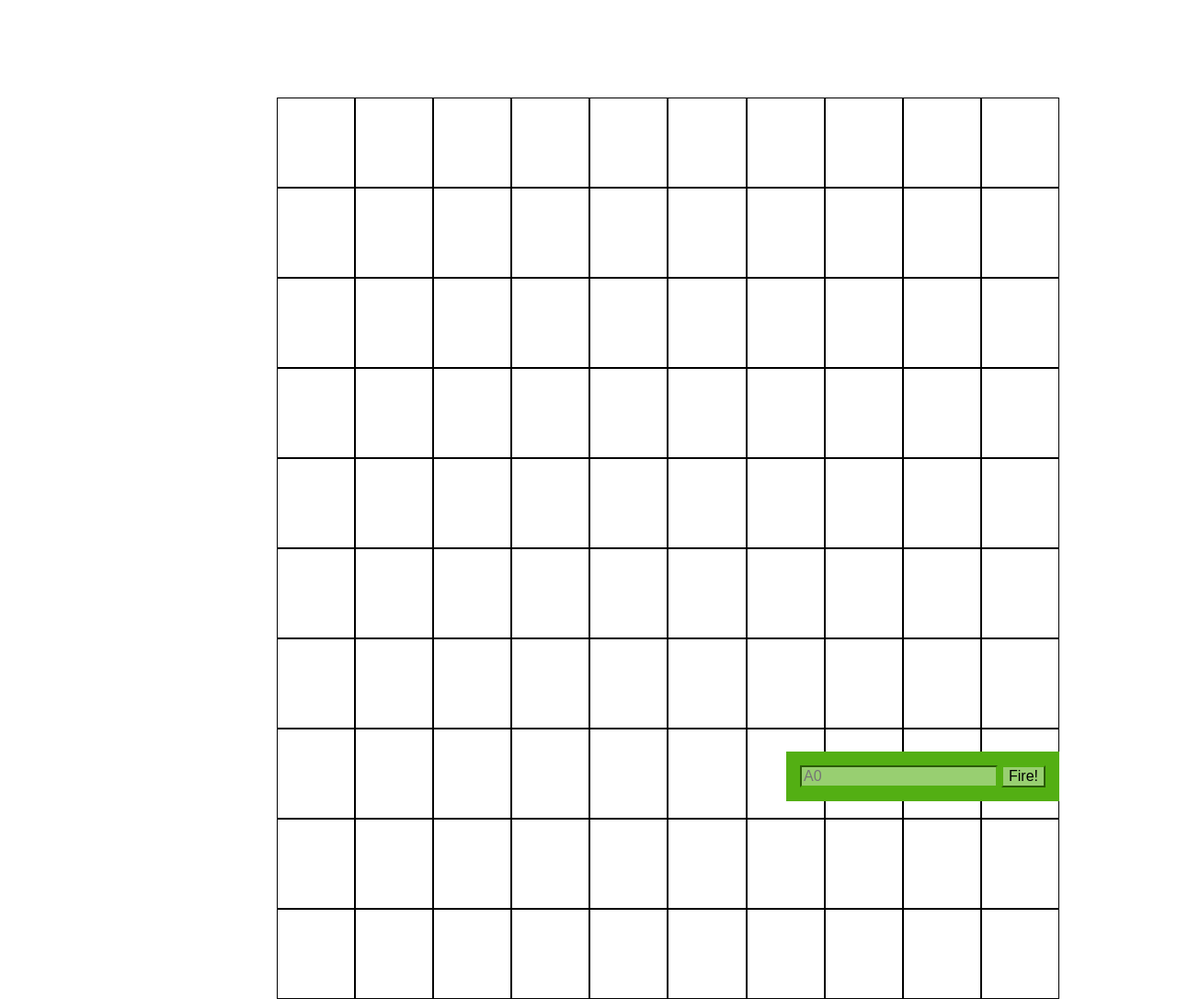
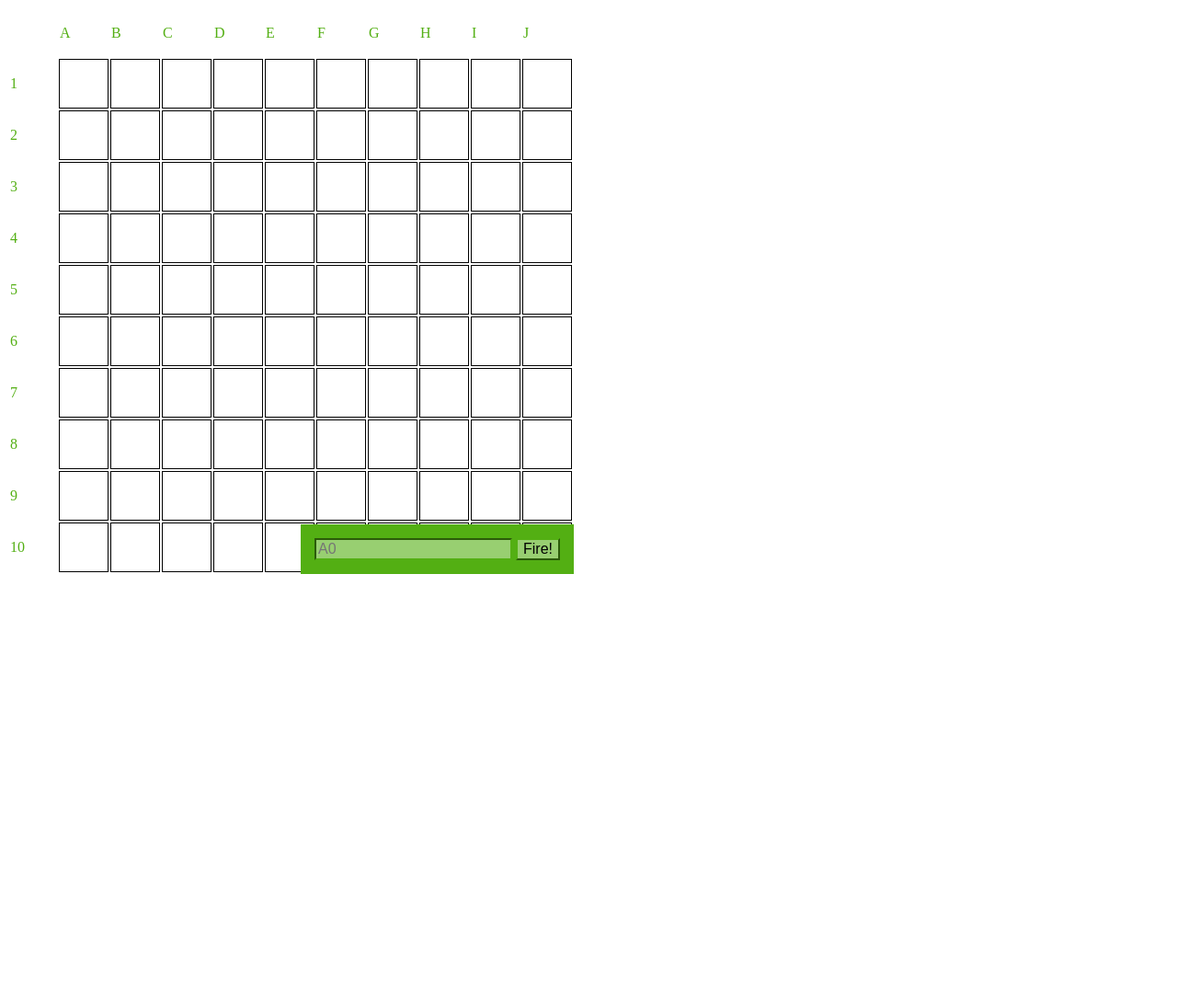
Before and after one commit to Bobtinin/Browser-Battleship, a plain HTML site: page src/index.html in a window 1280 px wide. Shown: the whole page at 92% size. After the commit the page ends 871 px from the top, so only its background shows below. Drawn offline with Linux system fonts and the light colour scheme.

Commit message:
- Replaced table with CSS, new numbers and letters

```diff
--- a/src/index.html
+++ b/src/index.html
@@ -9,7 +9,7 @@
       }
 
       div#board {
-        position: relative;
+        position: absolute;
         width: 1024px;
         height: 863px;
         margin: auto;
@@ -39,64 +39,113 @@
         border-color: rgb(83, 175, 19);
         font-size: 1em;
       }
-      table {
+      table#1 {
         border-spacing: 0px;
         position: absolute;
         left: 173px;
         top: 98px;
       }
       td {
-        width: 94px;
-        height: 94px;
+        width: 50px;
+        height: 50px;
         border: 1px solid #000000;
+      }
+      table tr:first-child td, table tr td:first-child {
+        border: 0px solid white;
       }
   </style>
   </head>
   <body>
     <div id="board">
-       <div id="messageArea"></div>
-       <table>
+       <div id="messageArea"/>
+       <table id="1">
          <tr>
-           <td id="01"></td><td id="02"></td><td id="03"></td><td id="04"></td><td id="05"></td>
-           <td id="06"></td><td id="07"></td><td id="08"></td><td id="09"></td><td id="10"></td>
+           <td id="01"></td><td id="02">A</td><td id="03">B</td><td id="04">C</td><td id="05">D</td>
+           <td id="06">E</td><td id="07">F</td><td id="08">G</td><td id="09">H</td><td id="10">I</td><td id="300">J</td>
          </tr>
          <tr>
-           <td id="11"></td><td id="12"></td><td id="13"></td><td id="14"></td><td id="15"></td>
-           <td id="16"></td><td id="17"></td><td id="18"></td><td id="19"></td><td id="20"></td>
+           <td id="11">1</td><td id="12"></td><td id="13"></td><td id="14"></td><td id="15"></td>
+           <td id="16"></td><td id="17"></td><td id="18"></td><td id="19"></td><td id="20"></td><td id="301"></td>
          </tr>
          <tr>
-           <td id="21"></td><td id="22"></td><td id="23"></td><td id="24"></td><td id="25"></td>
-           <td id="26"></td><td id="27"></td><td id="28"></td><td id="29"></td><td id="30"></td>
+           <td id="21">2</td><td id="22"></td><td id="23"></td><td id="24"></td><td id="25"></td>
+           <td id="26"></td><td id="27"></td><td id="28"></td><td id="29"></td><td id="30"></td><td id="302"></td>
          </tr>
          <tr>
-           <td id="31"></td><td id="32"></td><td id="33"></td><td id="34"></td><td id="35"></td>
-           <td id="36"></td><td id="37"></td><td id="38"></td><td id="39"></td><td id="40"></td>
+           <td id="31">3</td><td id="32"></td><td id="33"></td><td id="34"></td><td id="35"></td>
+           <td id="36"></td><td id="37"></td><td id="38"></td><td id="39"></td><td id="40"></td><td id="303"></td>
          </tr>
          <tr>
-           <td id="41"></td><td id="42"></td><td id="43"></td><td id="44"></td><td id="45"></td>
-           <td id="46"></td><td id="47"></td><td id="48"></td><td id="49"></td><td id="50"></td>
+           <td id="41">4</td><td id="42"></td><td id="43"></td><td id="44"></td><td id="45"></td>
+           <td id="46"></td><td id="47"></td><td id="48"></td><td id="49"></td><td id="50"></td><td id="304"></td>
          </tr>
          <tr>
-           <td id="51"></td><td id="52"></td><td id="53"></td><td id="54"></td><td id="55"></td>
-           <td id="56"></td><td id="57"></td><td id="58"></td><td id="59"></td><td id="60"></td>
+           <td id="51">5</td><td id="52"></td><td id="53"></td><td id="54"></td><td id="55"></td>
+           <td id="56"></td><td id="57"></td><td id="58"></td><td id="59"></td><td id="60"></td><td id="305"></td>
          </tr>
          <tr>
-           <td id="61"></td><td id="62"></td><td id="63"></td><td id="64"></td><td id="65"></td>
-           <td id="66"></td><td id="67"></td><td id="68"></td><td id="69"></td><td id="70"></td>
+           <td id="61">6</td><td id="62"></td><td id="63"></td><td id="64"></td><td id="65"></td>
+           <td id="66"></td><td id="67"></td><td id="68"></td><td id="69"></td><td id="70"></td><td id="306"></td>
          </tr>
          <tr>
-           <td id="71"></td><td id="72"></td><td id="73"></td><td id="74"></td><td id="75"></td>
-           <td id="76"></td><td id="77"></td><td id="78"></td><td id="79"></td><td id="80"></td>
+           <td id="71">7</td><td id="72"></td><td id="73"></td><td id="74"></td><td id="75"></td>
+           <td id="76"></td><td id="77"></td><td id="78"></td><td id="79"></td><td id="80"></td><td id="307"></td>
          </tr>
          <tr>
-           <td id="81"></td><td id="82"></td><td id="83"></td><td id="84"></td><td id="85"></td>
-           <td id="86"></td><td id="87"></td><td id="88"></td><td id="89"></td><td id="90"></td>
+           <td id="81">8</td><td id="82"></td><td id="83"></td><td id="84"></td><td id="85"></td>
+           <td id="86"></td><td id="87"></td><td id="88"></td><td id="89"></td><td id="90"></td><td id="308"></td>
          </tr>
          <tr>
-           <td id="91"></td><td id="92"></td><td id="93"></td><td id="94"></td><td id="95"></td>
-           <td id="96"></td><td id="97"></td><td id="98"></td><td id="99"></td><td id="100"></td>
+           <td id="91">9</td><td id="92"></td><td id="93"></td><td id="94"></td><td id="95"></td>
+           <td id="96"></td><td id="97"></td><td id="98"></td><td id="99"></td><td id="100"></td><td id="309"></td>
+         </tr>
+         <tr>
+           <td id="101">10</td><td id="102"></td><td id="103"></td><td id="104"></td><td id="105"></td>
+           <td id="106"></td><td id="107"></td><td id="108"></td><td id="109"></td><td id="110"></td><td id="310"></td>
          </tr>
        </table>
+     <!-- <table id="2">
+         <tr>
+           <td id="101"></td><td id="102"></td><td id="103"></td><td id="104"></td><td id="105"></td>
+           <td id="106"></td><td id="107"></td><td id="108"></td><td id="109"></td><td id="110"></td>
+         </tr>
+         <tr>
+           <td id="111"></td><td id="112"></td><td id="113"></td><td id="114"></td><td id="115"></td>
+           <td id="116"></td><td id="117"></td><td id="118"></td><td id="119"></td><td id="120"></td>
+         </tr>
+         <tr>
+           <td id="121"></td><td id="122"></td><td id="123"></td><td id="124"></td><td id="125"></td>
+           <td id="126"></td><td id="127"></td><td id="128"></td><td id="129"></td><td id="130"></td>
+         </tr>
+         <tr>
+           <td id="131"></td><td id="132"></td><td id="133"></td><td id="134"></td><td id="135"></td>
+           <td id="136"></td><td id="137"></td><td id="138"></td><td id="139"></td><td id="140"></td>
+         </tr>
+         <tr>
+           <td id="141"></td><td id="142"></td><td id="143"></td><td id="144"></td><td id="145"></td>
+           <td id="146"></td><td id="147"></td><td id="148"></td><td id="149"></td><td id="150"></td>
+         </tr>
+         <tr>
+           <td id="151"></td><td id="152"></td><td id="153"></td><td id="154"></td><td id="155"></td>
+           <td id="156"></td><td id="157"></td><td id="158"></td><td id="159"></td><td id="160"></td>
+         </tr>
+         <tr>
+           <td id="161"></td><td id="162"></td><td id="163"></td><td id="164"></td><td id="165"></td>
+           <td id="166"></td><td id="167"></td><td id="168"></td><td id="169"></td><td id="170"></td>
+         </tr>
+         <tr>
+           <td id="171"></td><td id="172"></td><td id="173"></td><td id="174"></td><td id="175"></td>
+           <td id="176"></td><td id="177"></td><td id="178"></td><td id="179"></td><td id="180"></td>
+         </tr>
+         <tr>
+           <td id="181"></td><td id="182"></td><td id="183"></td><td id="184"></td><td id="185"></td>
+           <td id="186"></td><td id="187"></td><td id="188"></td><td id="189"></td><td id="190"></td>
+         </tr>
+         <tr>
+           <td id="191"></td><td id="192"></td><td id="193"></td><td id="194"></td><td id="195"></td>
+           <td id="196"></td><td id="197"></td><td id="198"></td><td id="199"></td><td id="200"></td>
+         </tr>
+       </table> -->
        <form>
          <input type="text" id="guessInput" placeholder="A0">
          <input type="button" id="fireButton" value="Fire!">
```
